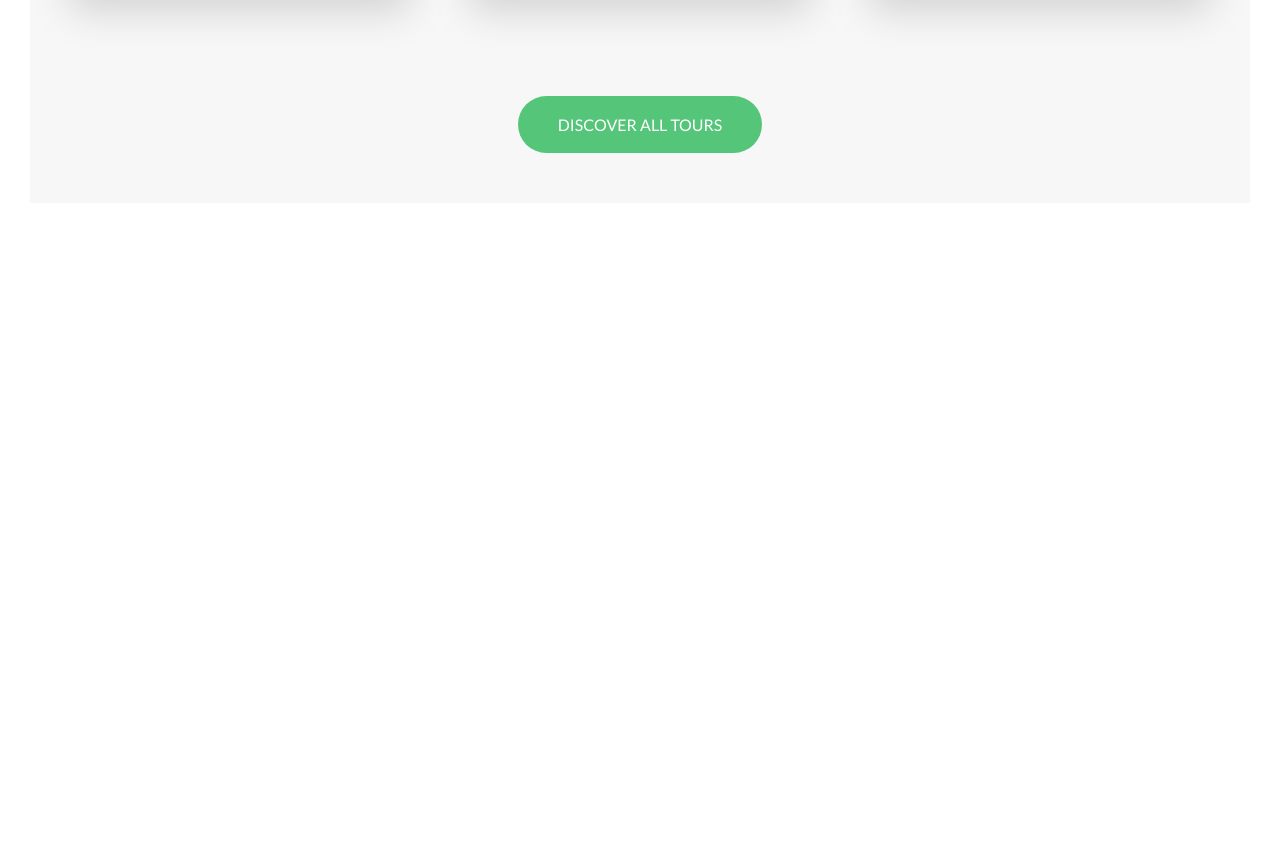
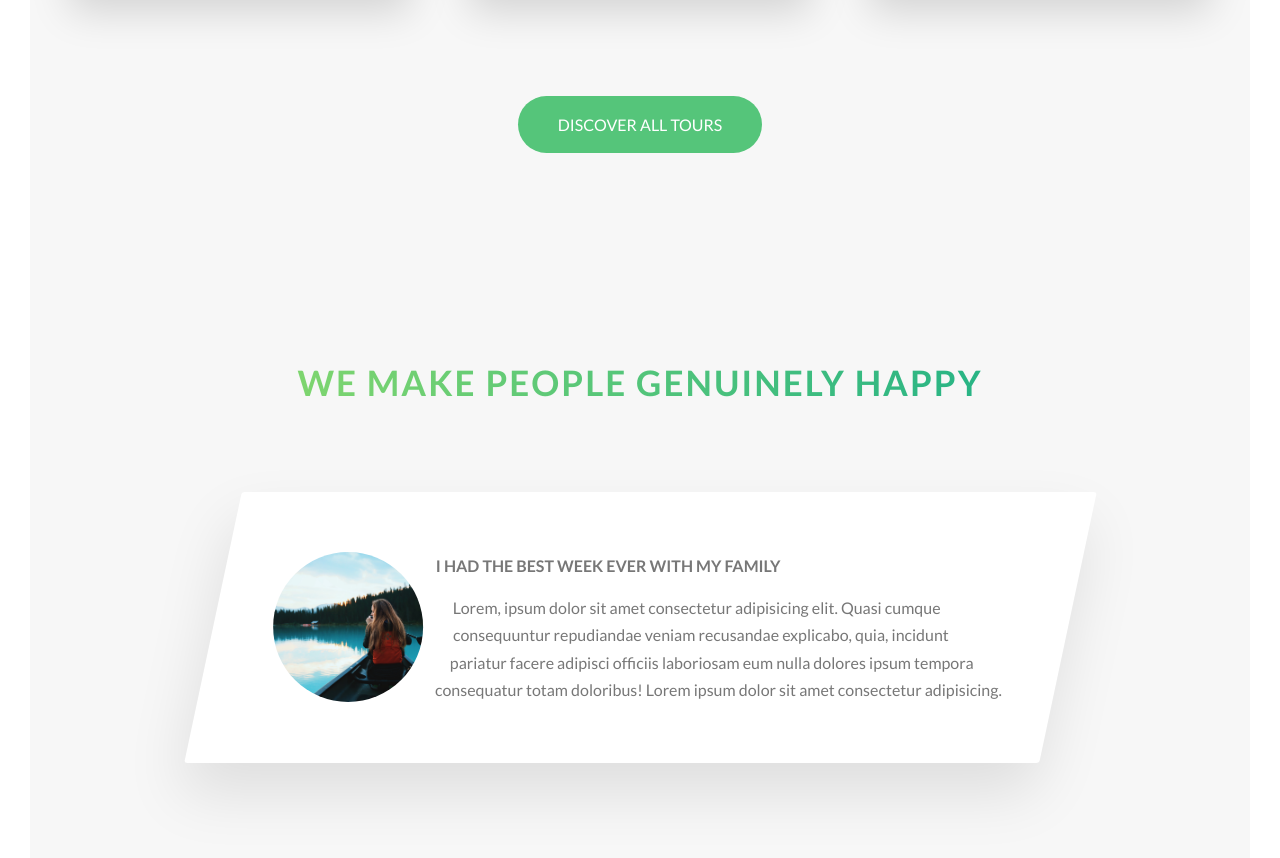
Before and after one commit to narcisabadea/Natours-Advanced-CSS-Course, a website: page index.html in a window 1280 px wide. Shown: the part 3010-3868 px from the top of the page. Before the commit the page ends 3243 px from the top, so only its background shows below. Drawn offline with Linux system fonts and the light colour scheme.

Commit message:
started stories section

```diff
--- a/index.html
+++ b/index.html
@@ -133,18 +133,16 @@
         <div class="u-center-text u-margin-bottom-big">
           <h2 class="heading-secondary">Most popular tours</h2>
         </div>
-
         <div class="row">
           <div class="col-1-of-3">
             <div class="card">
               <div class="card__side card__side--front">
-                <div class="card__picture card__picture--1">
-                  &nbsp;
-                </div>
+                <div class="card__picture card__picture--1">&nbsp;</div>
                 <h4 class="card__heading">
-                  <span class='card__heading-span card__heading-span--1'>
+                  <span class="card__heading-span card__heading-span--1">
                     The sea explorer
-                  </span></h4>
+                  </span>
+                </h4>
                 <div class="card__details">
                   <ul>
                     <li>3 day tour</li>
@@ -170,13 +168,12 @@
           <div class="col-1-of-3">
             <div class="card">
               <div class="card__side card__side--front">
-                <div class="card__picture card__picture--2">
-                  &nbsp;
-                </div>
+                <div class="card__picture card__picture--2">&nbsp;</div>
                 <h4 class="card__heading">
-                  <span class='card__heading-span card__heading-span--2'>
+                  <span class="card__heading-span card__heading-span--2">
                     The forest hiker
-                  </span></h4>
+                  </span>
+                </h4>
                 <div class="card__details">
                   <ul>
                     <li>7 day tour</li>
@@ -200,16 +197,14 @@
             </div>
           </div>
           <div class="col-1-of-3">
-
             <div class="card">
               <div class="card__side card__side--front">
-                <div class="card__picture card__picture--3">
-                  &nbsp;
-                </div>
+                <div class="card__picture card__picture--3">&nbsp;</div>
                 <h4 class="card__heading">
-                  <span class='card__heading-span card__heading-span--3'>
+                  <span class="card__heading-span card__heading-span--3">
                     The snow adventurer
-                  </span></h4>
+                  </span>
+                </h4>
                 <div class="card__details">
                   <ul>
                     <li>5 day tour</li>
@@ -230,17 +225,37 @@
                 </div>
               </div>
             </div>
-
           </div>
         </div>
+        <div class="u-center-text u-margin-top-huge">
+          <a href="#" class="btn btn--green">Discover all tours</a>
+        </div>
+      </section>
 
-
-        <div class="u-center-text u-margin-top-huge">
-
-        <a href='#' class='btn btn--green'>Discover all tours</a>
-
+      <section class="section-stories">
+        <div class="u-center-text u-margin-bottom-big">
+          <h2 class="heading-secondary">We make people genuinely happy</h2>
         </div>
 
+        <div class="row">
+          <div class="story">
+            <figure class="story__shape">
+              <img src="img/nat-8.jpg" alt="Person on a tour" class='story__img'>
+            </figure>
+            <div class="story__text">
+              <h3 class="heading-tertiary u-margin-bottom-small">
+                I had the best week ever with my family
+              </h3>
+              <p>
+                Lorem, ipsum dolor sit amet consectetur adipisicing elit. Quasi
+                cumque consequuntur repudiandae veniam recusandae explicabo,
+                quia, incidunt pariatur facere adipisci officiis laboriosam eum
+                nulla dolores ipsum tempora consequatur totam doloribus! Lorem
+                ipsum dolor sit amet consectetur adipisicing.
+              </p>
+            </div>
+          </div>
+        </div>
       </section>
     </main>
     <!-- <section class='grid-test'>
--- /dev/null
+++ b/sass/components/_story.scss
@@ -0,0 +1,33 @@
+.story {
+  width: 75%;
+  margin: 0 auto;
+  box-shadow: 0 3rem 6rem rgba($color-black, 0.1);
+  background-color: $color-white;
+  border-radius: 3px;
+  padding: 6rem;
+  padding-left: 9rem;
+  font-size: $default-font-size;
+
+  transform: skewX(-12deg);
+
+  &__shape {
+    width: 15rem;
+    height: 15rem;
+    float: left;
+    -webkit-shape-outside: circle(50% at 50% 50%);
+    shape-outside: circle(50% at 50% 50%);
+
+    -webkit-clip-path: circle(50% at 50% 50%);
+    clip-path: circle(50% at 50% 50%);
+    transform: translateX(-3rem) skewX(12deg);;
+
+  }
+
+  &__img {
+    height: 100%;
+  }
+
+  &__text {
+    transform: skewX(12deg);
+  }
+}
--- a/sass/main.scss
+++ b/sass/main.scss
@@ -13,6 +13,7 @@
 @import 'components/composition';
 @import 'components/feature-box';
 @import 'components/card';
+@import 'components/story';
 
 @import 'layout/header';
 @import 'layout/grid'
--- a/sass/pages/home.scss
+++ b/sass/pages/home.scss
@@ -27,3 +27,8 @@
   padding: 25rem 0 5rem 0;
   margin-top: -10rem;
 }
+
+.section-stories {
+  padding: 15rem 0;
+  background-color: $color-grey-light-1;
+}
```
Also changed, not shown: css/style.css.
